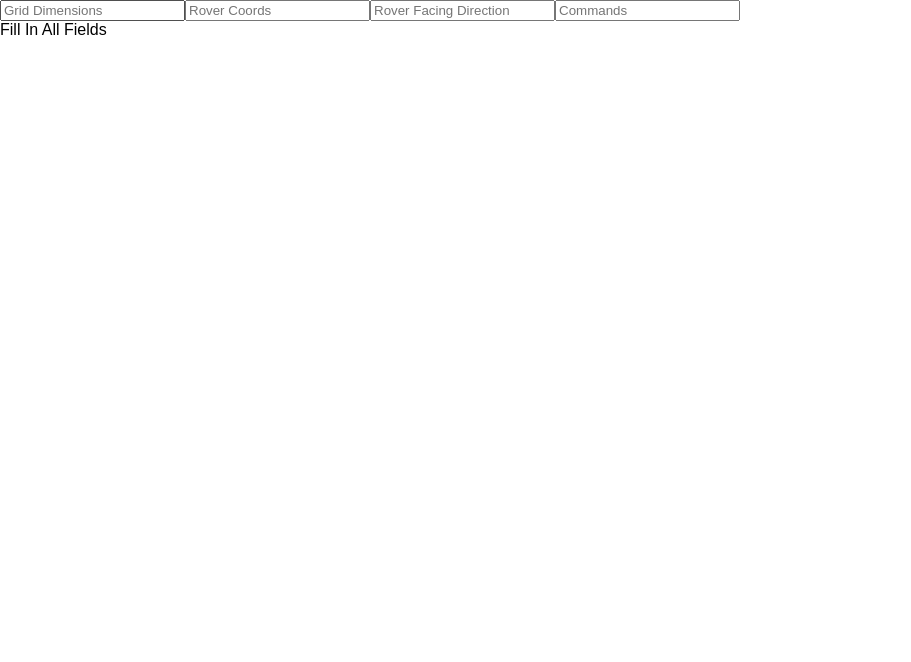
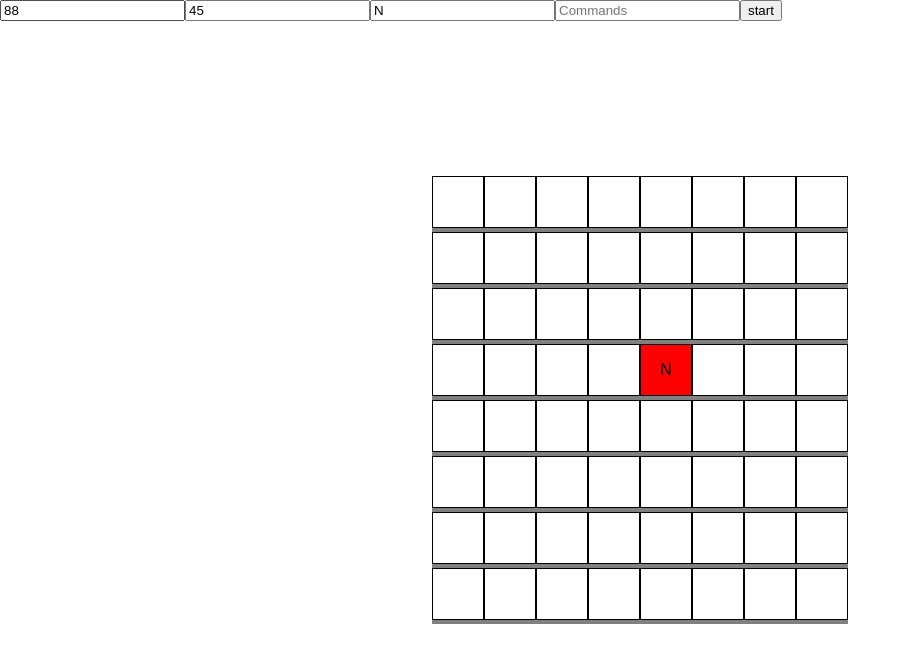
Before and after one commit to vegtelenseg/Next45-Mars-Rover, a React (Create React App) app: page / in a window 1280 px wide. Shown: the top 662 px of the page, without its empty margins (0-911 px from the left). Built offline with nearby package versions, Linux system fonts and the light colour scheme.

Commit message:
optimized the cell logic

```diff
--- a/src/App.js
+++ b/src/App.js
@@ -6,12 +6,12 @@ class App extends Component {
   constructor () {
     super();
     this.state = {
-      gridSizeX: 0,
-      gridSizeY: 0,
-      roverX: 0,
-      roverY: 0,
-      roverFace: '',
-      commands: ""
+      gridSizeX: 8,
+      gridSizeY: 8,
+      roverX: 4,
+      roverY: 5,
+      roverFace: 'N',
+      commands: "m"
     }
   }
 
@@ -38,11 +38,10 @@ class App extends Component {
   }
 
 	componentWillReceiveProps(nextProps){
-		console.log("componentWillReceiveProps: ");
+		alert("componentWillReceiveProps: ");
 	}
 	start = (e) => {
 		let commands = this.state.commands
-    let i = -1;
 		for (let char of commands) {
 	     switch (char) {
          case 'l':
@@ -60,7 +59,7 @@ class App extends Component {
 		}
 	}
 
-	turn = (left = 'left') => {
+		turn = (left = 'left') => {
 		switch (this.state.roverFace) {
 			case 'N':
 				this.setState({
@@ -89,7 +88,7 @@ class App extends Component {
 	move = (roverFace = 'N') => {
     let roverX = this.state.roverX
     let roverY = this.state.roverY
-    let overFlowX = roverX + 1 > this.state.gridSizeX || roverX < 1
+    let overFlowX = roverX + 2 > this.state.gridSizeX || roverX < 1
     let overFlowY = roverY + 1 >  this.state.gridSizeY || roverY < 1
     switch (roverFace) {
       case 'N':
@@ -120,10 +119,29 @@ class App extends Component {
   render() {
     return (
       <div className="App">
-        <input type="text" placeholder="Grid Dimensions" onChange={e => this.setGridSize(e)}/>
-        <input type="text" placeholder="Rover Coords" onChange={e => this.setRoverCoords(e)}/>
-        <input type="text" placeholder="Rover Facing Direction" onChange={e => this.setRoverFacingCoords(e)}/>
-        <input type="text" placeholder="Commands" onChange={e => this.setCommands(e)}/>
+        <input
+					type="text"
+					placeholder="Grid Dimensions"
+					onChange={e => this.setGridSize(e)}
+					value={this.state.gridSizeX + "" + this.state.gridSizeY}
+				/>
+        <input
+					type="text"
+					placeholder="Rover Coords"
+					onChange={e => this.setRoverCoords(e)}
+					value={this.state.roverX + "" + this.state.roverY}
+				/>
+        <input
+					type="text"
+					placeholder="Rover Facing Direction"
+					onChange={e => this.setRoverFacingCoords(e)}
+					value={this.state.roverFace}
+				/>
+        <input
+					type="text"
+					placeholder="Commands"
+					onChange={e => this.setCommands(e)}
+				/>
         <Grid
 					sizeX={this.state.gridSizeX}
 					sizeY={this.state.gridSizeY}
@@ -142,7 +160,7 @@ class App extends Component {
               (e) => this.start(e)
             }
           />:
-					<div>Fill In All Fields</div>
+					<div><br/>Fill In All Fields</div>
 				}
       </div>
     );
--- a/src/components/Grid.js
+++ b/src/components/Grid.js
@@ -21,14 +21,16 @@ export default class Grid extends React.Component {
 				commands: props.commands
 			}
 		}
-    clickHandler({ col, row, cellName, cellValue }) {
-        // ...
-    }
 
-
-
+		componentWillReceiveProps(nextProps) {
+			if (this.props.roverFace !== nextProps.roverFace) {
+				alert("New props " + nextProps.roverFace)
+				this.setState({
+					roverFace: nextProps.roverFace
+				})
+			}
+		}
     render() {
-			console.log("Rover face: ", this.props.roverFace);
         let x = 1,
             y = 1,
             thresholdX = this.props.sizeX,
```
Also changed, not shown: src/components/Cell.js (+7 -6 lines).
